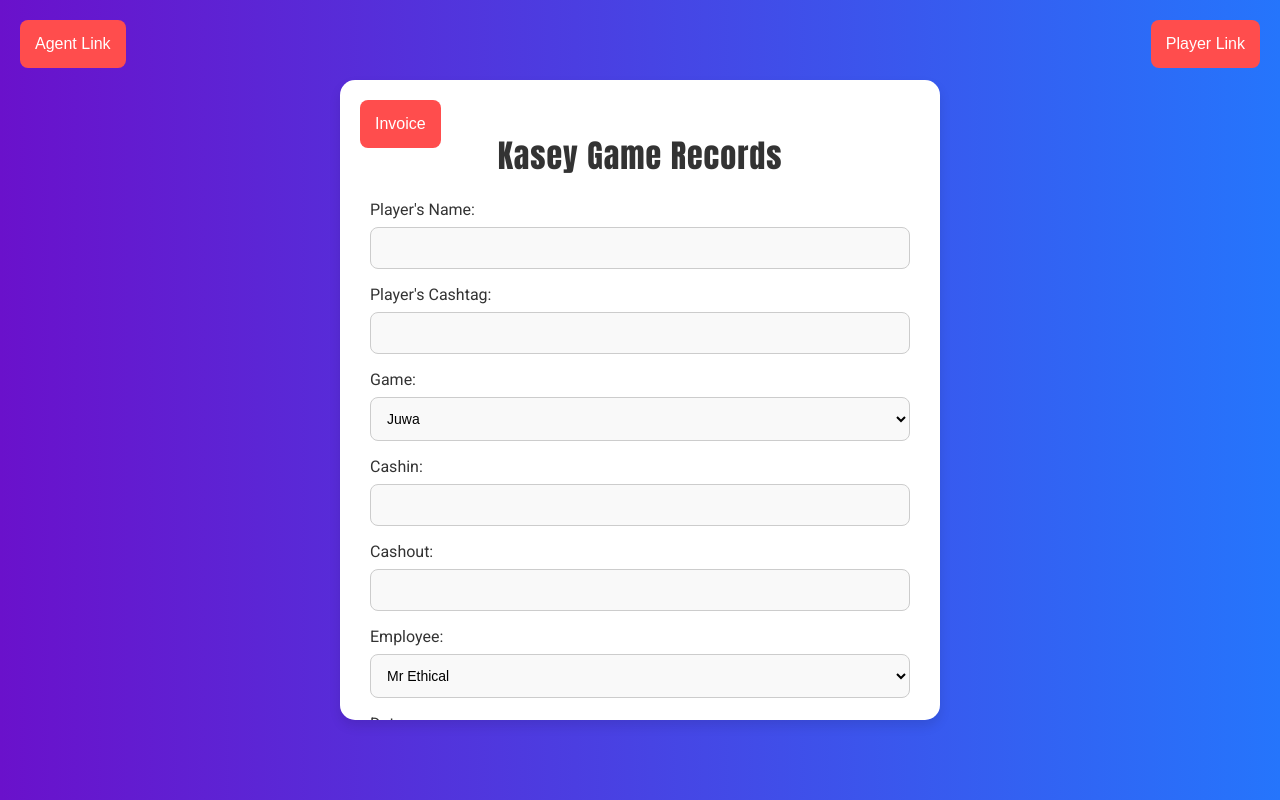
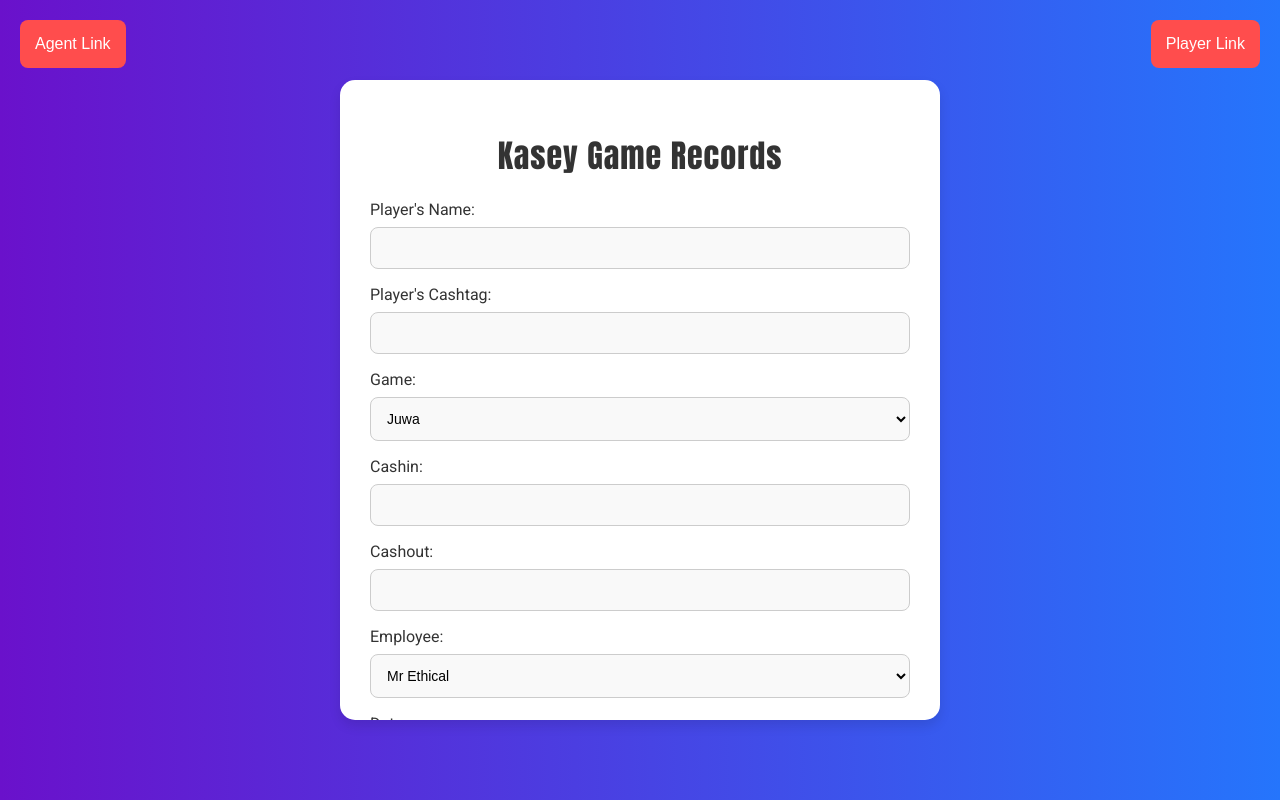
Before and after one commit to zu38/gr, a plain HTML site: page index.html in a window 1280 px wide. Drawn offline with Linux system fonts and the light colour scheme; a web font is replaced by a local one.

Commit message:
Update index.html

```diff
--- a/index.html
+++ b/index.html
@@ -68,7 +68,7 @@
                 </select>
 
                 <input type="submit" value="Submit">
-                <a href="https://zu38.github.io/wr" class="next-button">
+                <a href="https://zu38.github.io/wr" >
             <button type="button">Invoice</button>
         </a>
             </form>
```
